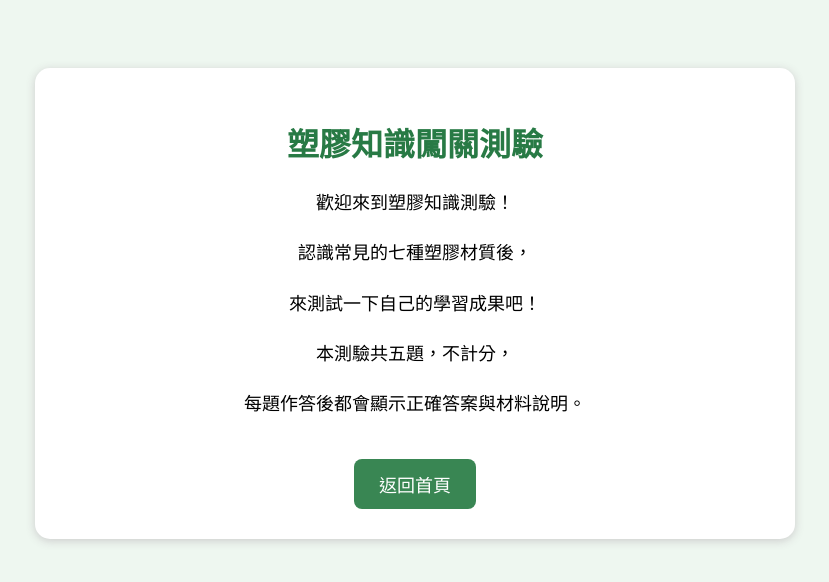
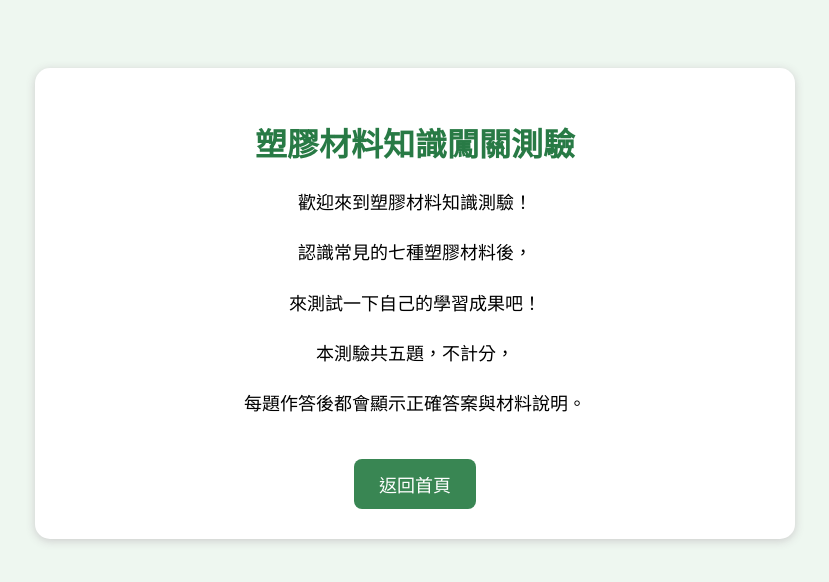
Before and after one commit to andrewsalin/RCWR, a plain HTML site: page quiz.html in a window 1280 px wide. Shown: the whole page, without its empty margins (225-1054 px from the left). Drawn offline with Linux system fonts and the light colour scheme.

Commit message:
Update quiz.html

```diff
--- a/quiz.html
+++ b/quiz.html
@@ -51,11 +51,11 @@
 <body>
 
   <div class="quiz-container">
-    <h1>塑膠知識闖關測驗</h1>
+    <h1>塑膠材料知識闖關測驗</h1>
 
-    <p>歡迎來到塑膠知識測驗！</p>
+    <p>歡迎來到塑膠材料知識測驗！</p>
 
-    <p>認識常見的七種塑膠材質後，</p>
+    <p>認識常見的七種塑膠材料後，</p>
     <p>來測試一下自己的學習成果吧！</p>
 
     <p>本測驗共五題，不計分，</p>
```
